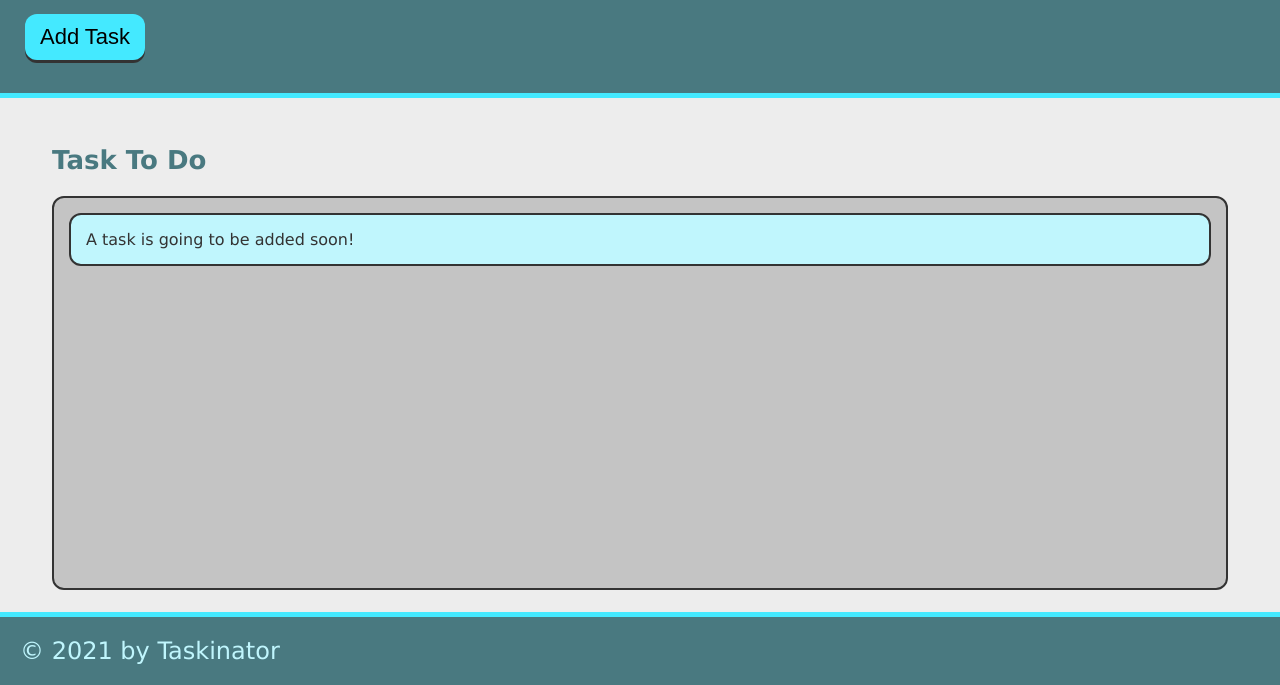
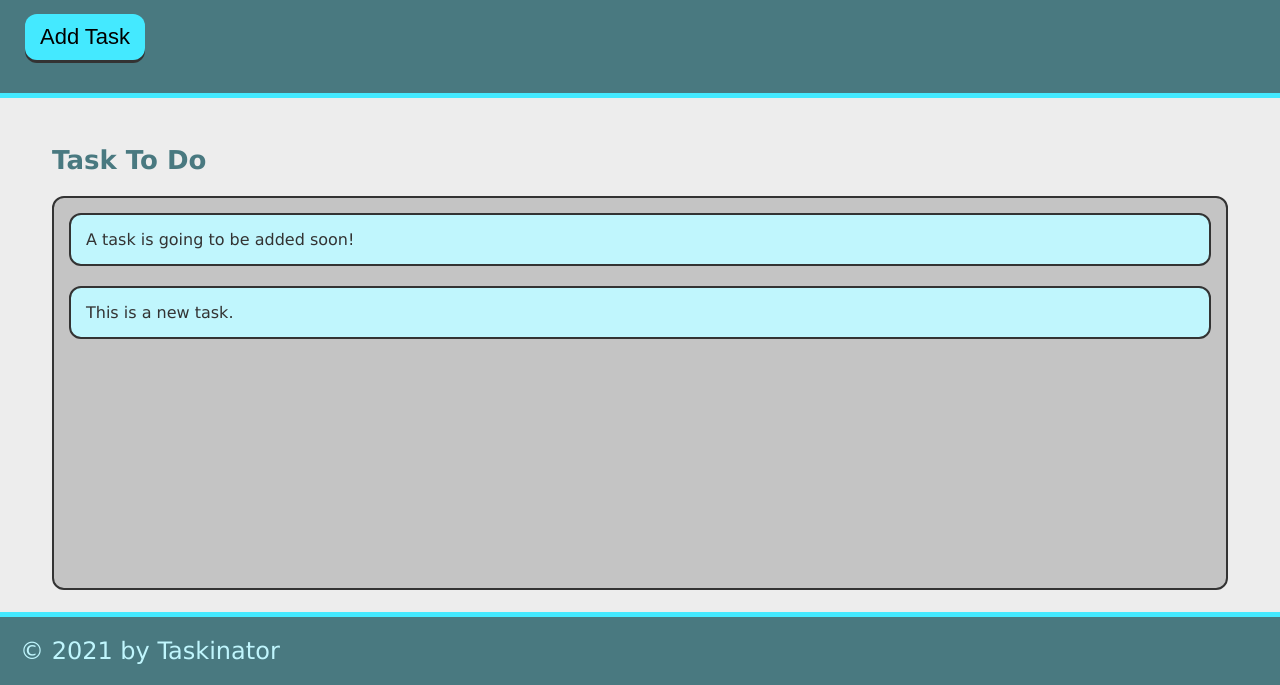
Before and after one commit to rbsantos-code/taskinator, a plain HTML site: page module-4-assets/index.html in a window 1280 px wide. Both pictures are taken after a click on the button "Add Task". Shown: the part 115-800 px from the top of the page. Drawn offline with Linux system fonts and the light colour scheme.

Commit message:
added addEventListener

```diff
--- a/module-4-assets/assets/js/script.js
+++ b/module-4-assets/assets/js/script.js
@@ -1,2 +1,10 @@
 var buttonEl = document.querySelector("#save-task");
 console.log(buttonEl);
+var taskToDoEl = document.querySelector("#task-to-do");
+
+buttonEl.addEventListener("click", function() {
+    var listItemEl = document.createElement("li");
+    listItemEl.className = "task-item";
+    listItemEl.textContent = "This is a new task.";
+    taskToDoEl.appendChild(listItemEl);
+});
--- a/module-4-assets/index.html
+++ b/module-4-assets/index.html
@@ -19,7 +19,7 @@
     <main class= "page-content">
         <section class= "task-list-wrapper">
             <h2 class= "list-title">Task To Do</h2>
-            <ul class= "task-list">
+            <ul class= "task-list" id= "task-to-do">
                 <li class= "task-item">A task is going to be added soon!</li>
             </ul>
         </section>
```
